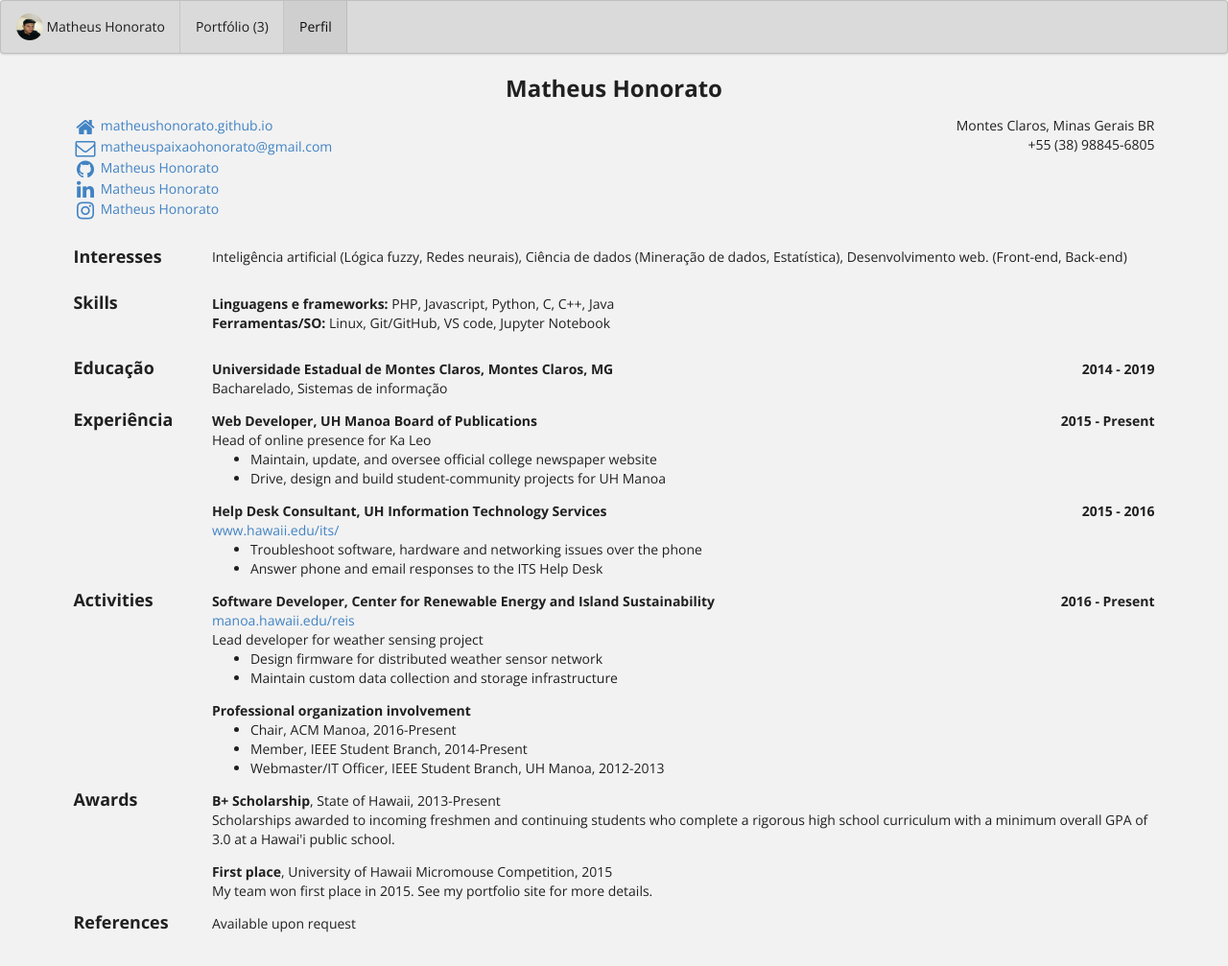
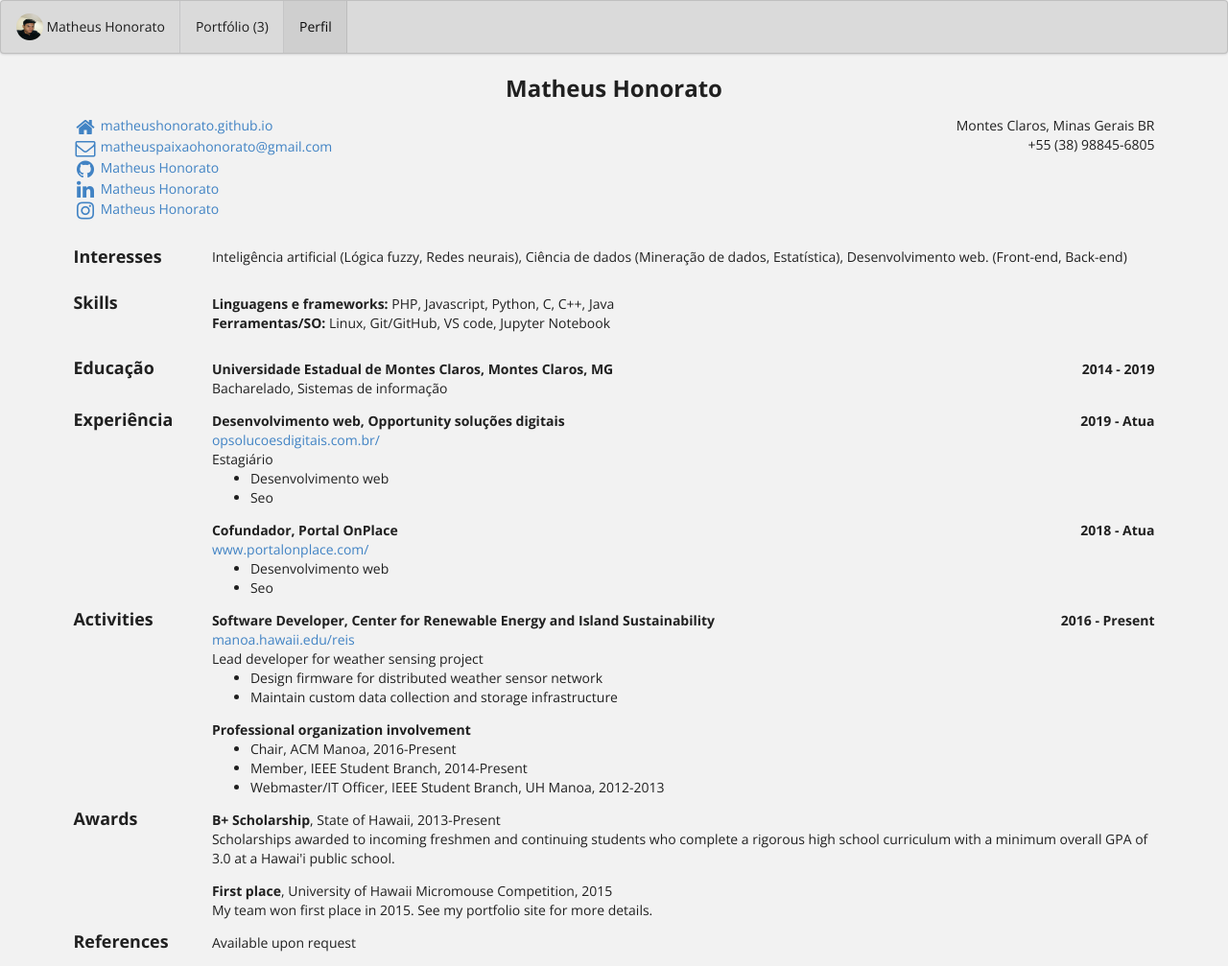
Before and after one commit to MatheusHonorato/matheushonorato.github.io, a Jekyll site: the page built from bio/index.html, in a window 1280 px wide. Shown: the whole page at 96% size. Built offline with Jekyll 4.4.1, drawn with Linux system fonts in a browser that asks for light colours.

Commit message:
up bio works

```diff
--- a/_data/bio.json
+++ b/_data/bio.json
@@ -93,27 +93,27 @@
   ],
   "work": [
     {
-      "company": "UH Manoa Board of Publications",
-      "position": "Web Developer",
-      "website": "",
-      "startDate": "2015-08-01",
-      "endDate": "Present",
-      "summary": "Head of online presence for Ka Leo",
+      "company": "Opportunity soluções digitais",
+      "position": "Desenvolvimento web",
+      "website": "https://opsolucoesdigitais.com.br/",
+      "startDate": "2019",
+      "endDate": "Atual",
+      "summary": "Estagiário",
       "highlights": [
-        "Maintain, update, and oversee official college newspaper website",
-        "Drive, design and build student-community projects for UH Manoa"
+        "Desenvolvimento web",
+        "Seo"
       ]
     },
     {
-      "company": "UH Information Technology Services",
-      "position": "Help Desk Consultant",
-      "website": "http://www.hawaii.edu/its/",
-      "startDate": "2015-01-01",
-      "endDate": "2016-03-15",
+      "company": "Portal OnPlace",
+      "position": "Cofundador",
+      "website": "https://www.portalonplace.com/",
+      "startDate": "2018",
+      "endDate": "Atual",
       "summary": "",
       "highlights": [
-        "Troubleshoot software, hardware and networking issues over the phone",
-        "Answer phone and email responses to the ITS Help Desk"
+        "Desenvolvimento web",
+        "Seo"
       ]
     }
   ],
```
